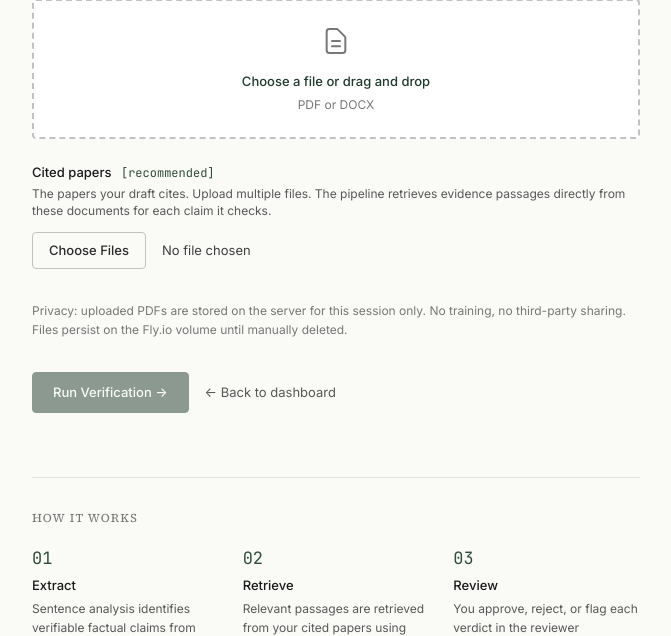
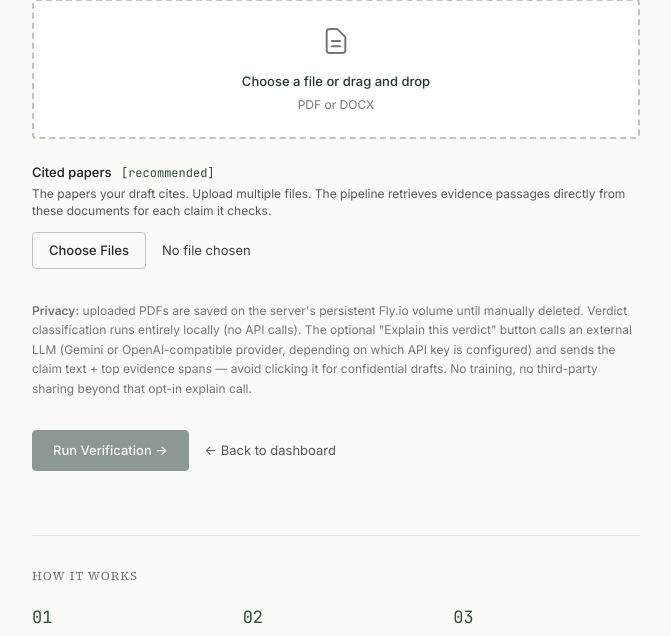
Before and after one commit to karankumar24/evidence-engine, a FastAPI app: template src/evidenceengine/templates/upload.html in a window 1280 px wide. Shown: the part 327-963 px from the top of the page, without its empty margins (304-975 px from the left). Run offline with FastAPI, Linux system fonts and the light colour scheme; the template is opened without the code that fills it, so the values that code supplies are empty; style sheets or scripts are compiled from the project's sources; parts of the project's set-up code (start-up, migrations or seed data) failed here and were passed over.

Commit message:
fix: 4 bugs caught by codex brutal review (severity HIGH)
Codex brutally reviewed recent commits with code-only access (no .md files
allowed). Found four real bugs in code Claude either touched or shipped:

1. EXPLANATION ENDPOINT silently broken
   api/routes/explanation.py:65 built span_dicts with key "text", but
   classification/explanation.py:71 reads s["span_text"]. Every "Explain
   this verdict" click → KeyError → silent fail. User-facing feature
   completely dead. Fix: use "span_text" key.

2. EXPLANATION HTML INJECTION (after fixing #1)
   Model output was interpolated raw into HTML response. After fixing the
   silent-fail above, this becomes XSS risk. Added html.escape() wrap.

3. PRIVACY FOOTER self-contradicted + omitted LLM disclosure
   Earlier wording said "stored on the server for this session only" AND
   "persist on the Fly.io volume until manually deleted" in adjacent lines.
   Also "no third-party sharing" was overclaim — the on-demand Explain
   feature calls Gemini/OpenAI. Rewrote to be accurate: persistent volume,
   local NLI, and explicit disclosure of the opt-in LLM call.

4. PROGRESS "remaining" math lied during overrun
   Even after the 2026-04-30 stage_started_at fix, the "remaining" countdown
   used elapsed_total vs total budget. When retrieval ran 700s vs 50s budget
   (variance on shared-cpu-2x), countdown locked at "~1s remaining" forever.
   Fix: when elapsed_in_stage > stage_eta, compute remaining only from later
   stage budgets and surface over_budget=True so template shows "running
   longer than expected" instead of fake countdown.

Tests: 26/26 progress + spinner + orchestrator tests pass.
Deferred: multi-doc B3 path (per-doc top-k instead of global) — separate
commit because it requires more careful refactor.

```diff
--- a/src/evidenceengine/templates/partials/run_status_body.html
+++ b/src/evidenceengine/templates/partials/run_status_body.html
@@ -47,7 +47,11 @@
     <div class="space-y-1">
       <div class="flex justify-between text-xs font-mono text-ink-500">
         <span>{{ progress.pct }}%</span>
-        <span>~{{ progress.remaining }}s remaining</span>
+        {% if progress.over_budget %}
+          <span class="text-amber-700">running longer than expected…</span>
+        {% else %}
+          <span>~{{ progress.remaining }}s remaining</span>
+        {% endif %}
       </div>
       <div class="w-full h-1.5 bg-ink-100 rounded-sm overflow-hidden">
         <div class="h-full bg-accent-600 transition-all duration-500" style="width: {{ progress.pct }}%"></div>
--- a/src/evidenceengine/templates/upload.html
+++ b/src/evidenceengine/templates/upload.html
@@ -137,11 +137,18 @@
         </div>
       </div>
 
-      <!-- Privacy footer — pre-publication context demands transparency -->
+      <!-- Privacy footer — pre-publication context demands transparency.
+           Codex review 2026-04-30 flagged earlier wording as self-contradictory
+           ("session only" + "persist until deleted") and incomplete (omitted
+           LLM call disclosure for on-demand "Explain this verdict"). -->
       <p class="text-xs text-ink-400 leading-relaxed pt-2">
-        Privacy: uploaded PDFs are stored on the server for this session only.
-        No training, no third-party sharing. Files persist on the Fly.io volume
-        until manually deleted.
+        <strong>Privacy:</strong> uploaded PDFs are saved on the server's persistent
+        Fly.io volume until manually deleted. Verdict classification runs entirely
+        locally (no API calls). The optional "Explain this verdict" button calls
+        an external LLM (Gemini or OpenAI-compatible provider, depending on which
+        API key is configured) and sends the claim text + top evidence spans —
+        avoid clicking it for confidential drafts. No training, no third-party
+        sharing beyond that opt-in explain call.
       </p>
 
       <!-- Submit -->
```
Also changed, not shown: src/evidenceengine/api/routes/explanation.py (+9 -2 lines), src/evidenceengine/api/routes/submit.py (+17 -2 lines).
